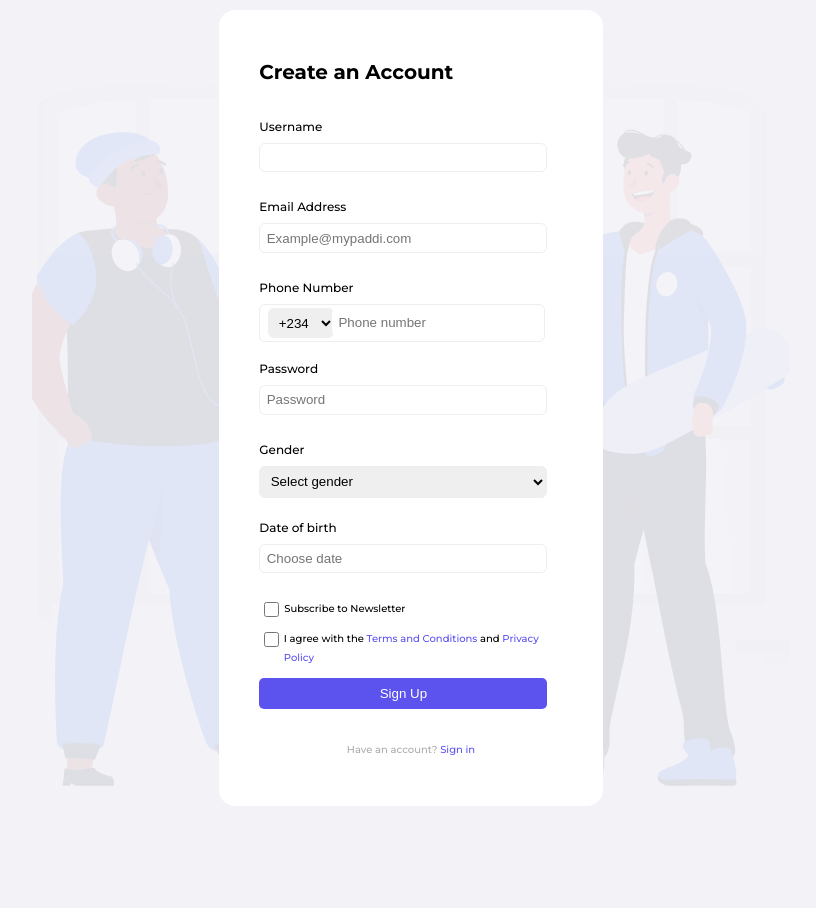
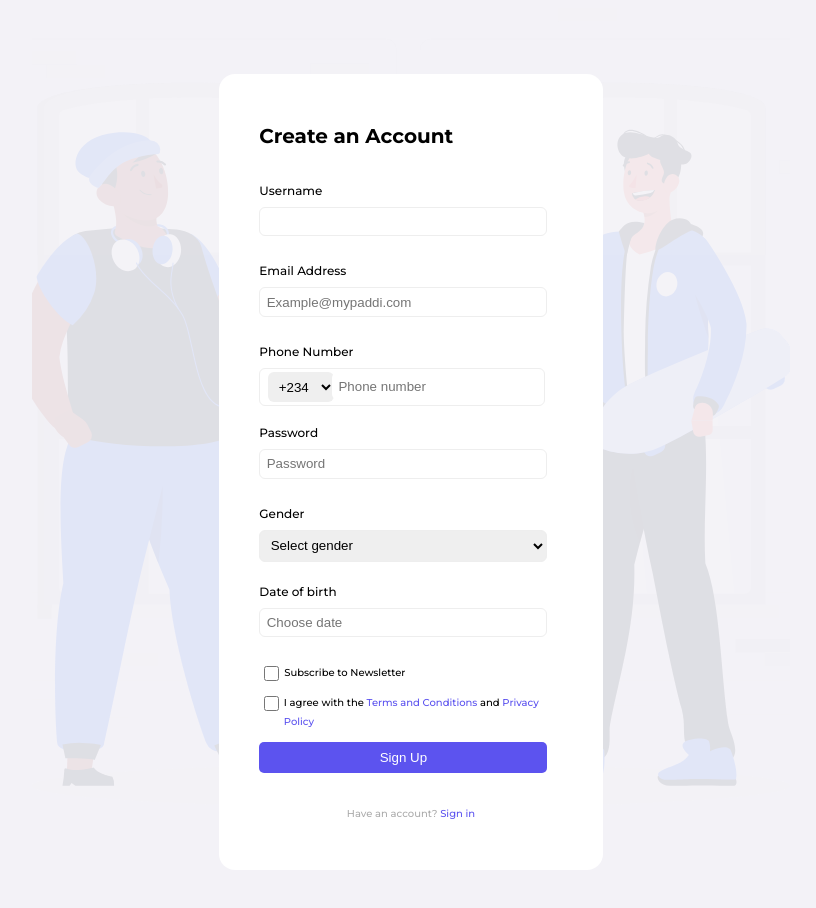
Before and after one commit to GiftEna/ZoneLogin, a plain HTML site: page CreateAcc/index.html in a window 1280 px wide. Shown: the whole page, without its empty margins (229-1045 px from the left). Before the commit the page ends 816 px from the top, so only its background shows below. Drawn offline with Linux system fonts and the light colour scheme.

Commit message:
First Commit

```diff
--- a/CreateAcc/index.html
+++ b/CreateAcc/index.html
@@ -14,7 +14,7 @@
 
 <body>
     <div class="form-img">
-        <div class="flex-container">
+        <div class="flex-container p-x">
             <div class="form">
                 <h1>Create an Account</h1>
                 <form action="">
--- a/style.css
+++ b/style.css
@@ -4,6 +4,11 @@ body {
     display: flex;
     justify-content: center;
     font-family: 'Montserrat', sans-serif;
+}
+
+.p-x {
+    padding: 4rem 0;
+
 }
 
 h1 {
```
